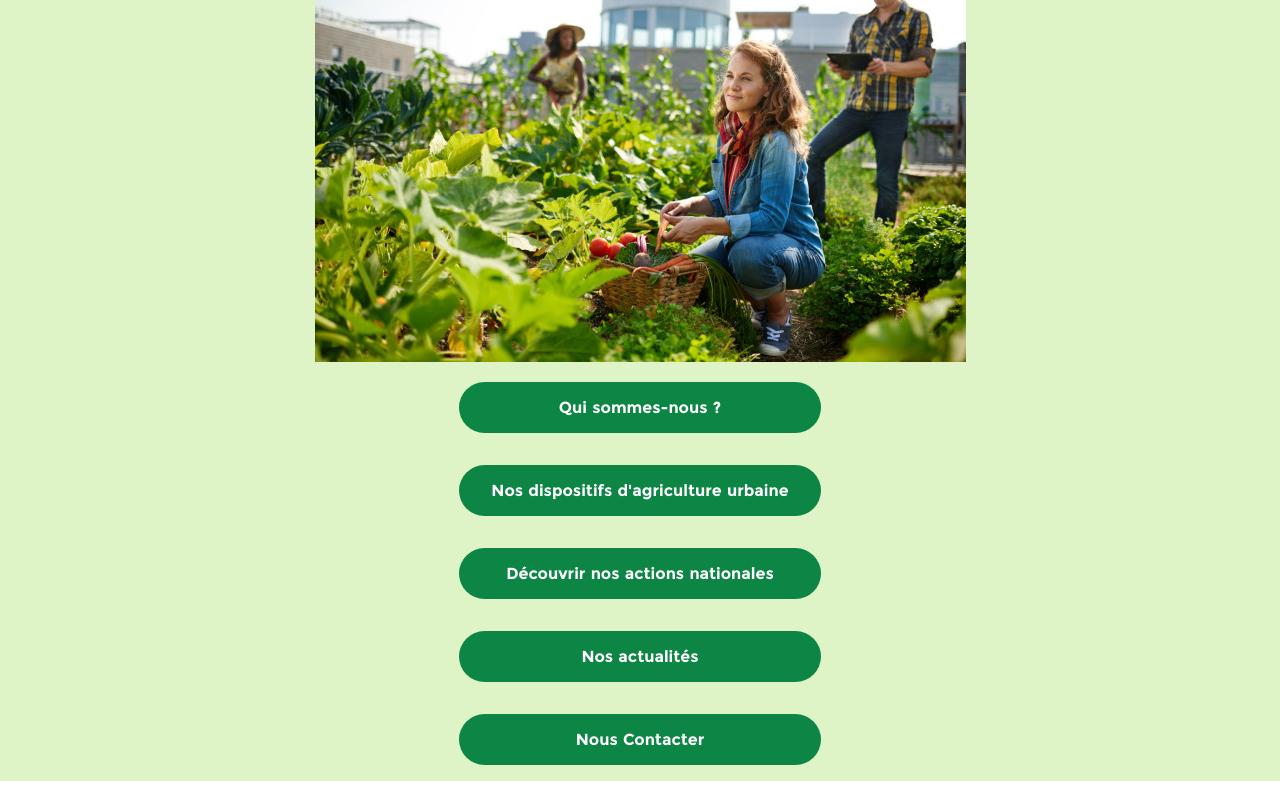
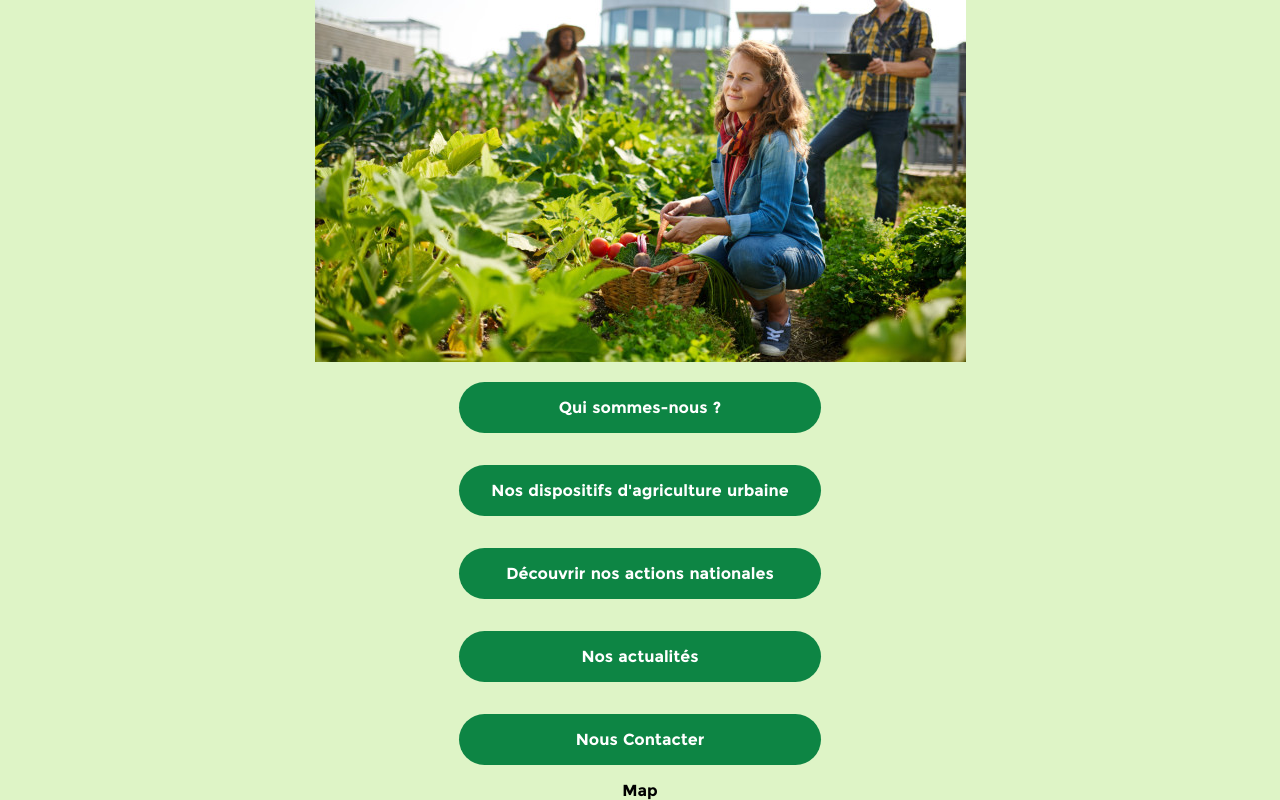
Before and after one commit to les-cols-verts/site, a Nuxt app in the folder front/: page / in a window 1280 px wide. Shown: the part 231-1031 px from the top of the page. Built offline with nearby package versions, Linux system fonts and the light colour scheme.

Commit message:
feat(map): create map component

```diff
--- a/front/components/modules/Home/Home.vue
+++ b/front/components/modules/Home/Home.vue
@@ -12,6 +12,7 @@
       />
     </picture>
     <HomeCta />
+    <Map />
   </main>
 </template>
 
@@ -22,9 +23,10 @@
 </style>
 <script>
 import HomeCta from '@/components/modules/Home/HomeCta/HomeCta';
+import Map from '@/components/modules/Home/Map/Map';
 
 export default {
-  components: { HomeCta },
+  components: { HomeCta, Map },
 };
 </script>
 <style scoped>
--- /dev/null
+++ b/front/components/modules/Home/Map/Map.vue
@@ -0,0 +1,10 @@
+<template>
+  <div>Map</div>
+</template>
+
+<script>
+export default {
+};
+</script>
+<style scoped>
+</style>
```
